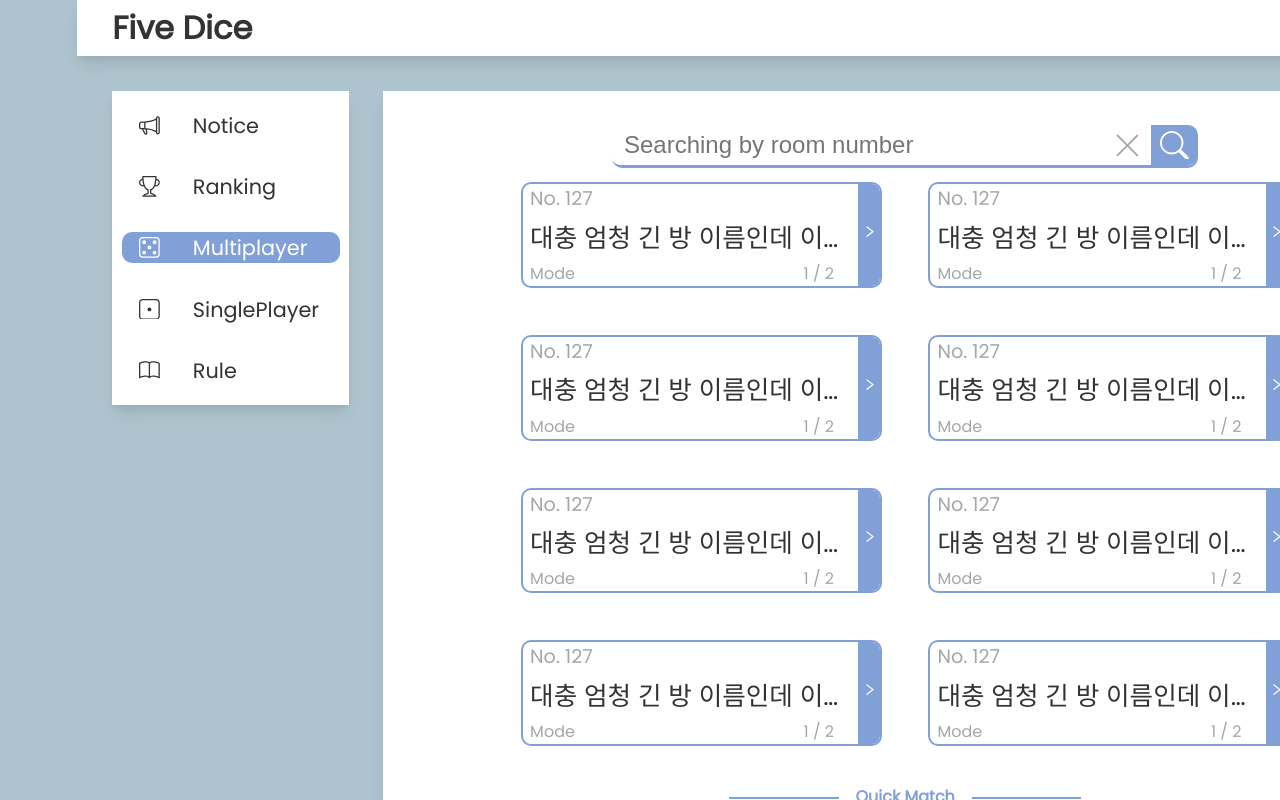
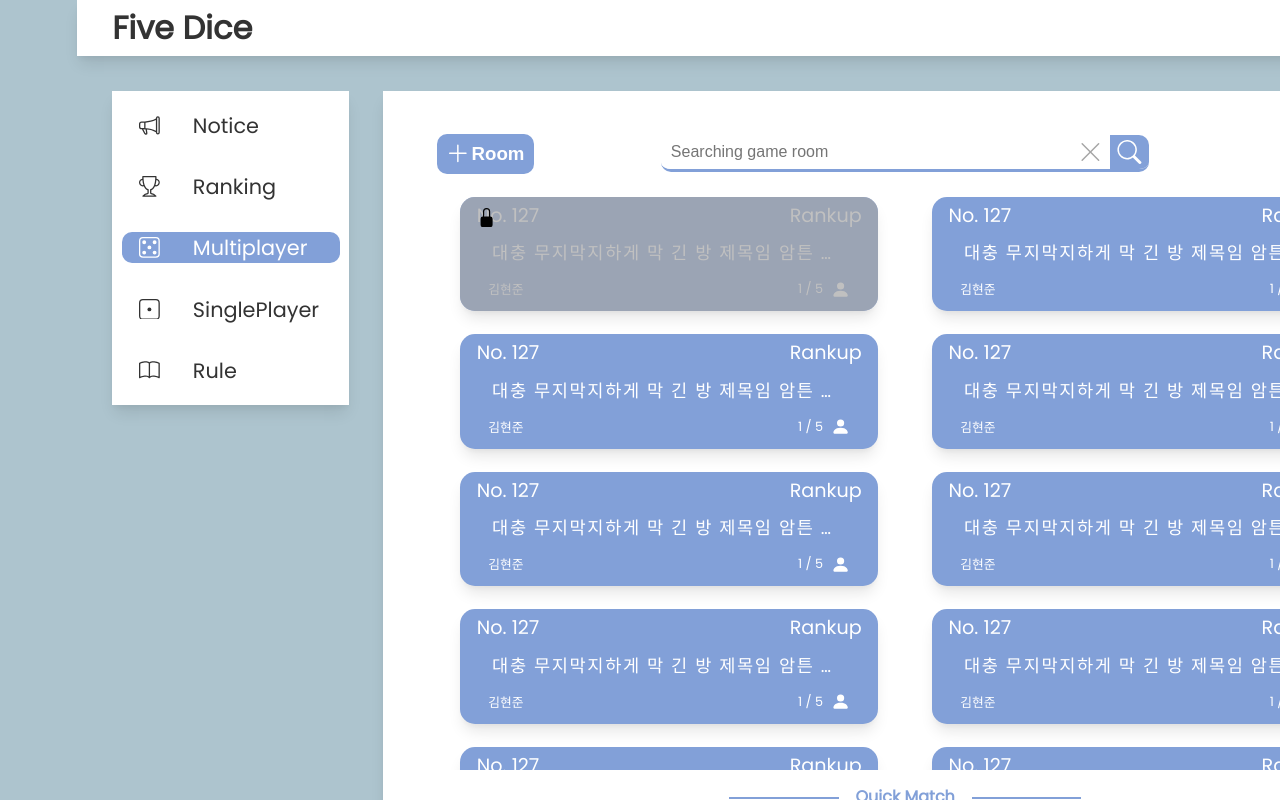
Before and after one commit to DL-Berkey/FiveDice, a React (Vite) app in the folder app/: page / in a window 1280 px wide. Shown: the top 800 px of the page. Built offline with nearby package versions, Linux system fonts and the light colour scheme.

Commit message:
Refactor styles of GameInfo components and child

```diff
--- a/app/src/components/GameInfo/GameInfo.tsx
+++ b/app/src/components/GameInfo/GameInfo.tsx
@@ -1,4 +1,6 @@
 import styled from "styled-components";
+
+import { BsPlusLg } from "react-icons/bs";
 
 import GameRoom from "./GameRoom";
 import GameRoomSearchBar from "./GameRoomSearchBar";
@@ -7,9 +9,35 @@ import GameModeSelectBar from "./GameModeSeleter/GameModeSelectBar";
 const GameInfo = () => {
     return (
         <Wrapper>
-            <GameRoomSearchBar />
+            <GameRoomNavigation>
+                <GameRoomCreateButton>
+                    <BsPlusLg />
+                    <span>Room</span>
+                </GameRoomCreateButton>
+                <GameRoomSearchBar />
+            </GameRoomNavigation>
             <GameRoomContainer>
-                <GameRoomList>{Array(18).fill(<GameRoom />)}</GameRoomList>
+                <GameRoomList>
+                    <GameRoom
+                        room_number={127}
+                        gamemode="Rankup"
+                        title="대충 무지막지하게 막 긴 방 제목임 암튼 그러함"
+                        owner="김현준"
+                        players={1}
+                        max_players={5}
+                        lock={true}
+                    />
+                    {Array(18).fill(
+                        <GameRoom
+                            room_number={127}
+                            gamemode="Rankup"
+                            title="대충 무지막지하게 막 긴 방 제목임 암튼 그러함"
+                            owner="김현준"
+                            players={1}
+                            max_players={5}
+                        />
+                    )}
+                </GameRoomList>
             </GameRoomContainer>
             <GameModeSelectBar />
         </Wrapper>
@@ -17,12 +45,15 @@ const GameInfo = () => {
 };
 
 const Wrapper = styled.section`
+    position: relative;
+
     flex: 7;
 
     display: flex;
     flex-direction: column;
     justify-content: space-between;
     align-items: center;
+    gap: 2%;
 
     padding: 2%;
 
@@ -31,27 +62,68 @@ const Wrapper = styled.section`
     box-shadow: var(--shadow);
 `;
 
+const GameRoomNavigation = styled.nav`
+    position: relative;
+
+    display: flex;
+    justify-content: center;
+    align-items: center;
+
+    width: 100%;
+    height: 8%;
+`;
+
+const GameRoomCreateButton = styled.button`
+    position: absolute;
+
+    top: 50%;
+    left: 2%;
+
+    transform: translateY(-50%);
+
+    display: flex;
+    align-items: center;
+    gap: 2%;
+
+    width: 10%;
+    height: 70%;
+
+    padding: 0 1%;
+
+    background: var(--blue);
+    border-radius: 10px;
+
+    & span {
+        font-size: 1.4em;
+        font-weight: 600;
+        color: white;
+    }
+
+    & svg {
+        font-size: 2em;
+
+        fill: white;
+    }
+`;
+
 const GameRoomContainer = styled.div`
-    width: 82%;
-    height: 82%;
+    flex: 1;
+
+    width: 95%;
+    overflow: scroll;
 `;
 
 const GameRoomList = styled.ul`
-    // 게임룸 먼저만들고 카드로 할지,뭘로할지 정하기
-
     display: grid;
-    grid-template-columns: repeat(2, 1fr);
-    grid-auto-rows: 18%;
-    grid-auto-flow: row;
-    row-gap: 8%;
+    grid-template-columns: 1fr 1fr;
+    grid-auto-rows: 20%;
+    row-gap: 4%;
     column-gap: 6%;
 
     width: 100%;
     height: 100%;
 
     padding: 0 2%;
-
-    overflow-y: scroll;
 `;
 
 export default GameInfo;
--- a/app/src/components/GameInfo/GameRoom.tsx
+++ b/app/src/components/GameInfo/GameRoom.tsx
@@ -1,86 +1,146 @@
 import styled from "styled-components";
-import { AiOutlineRight } from "react-icons/ai";
+import { BsFillPersonFill, BsLockFill } from "react-icons/bs";
 
-const GameRoom = () => {
+import { gamemode } from "@/types";
+
+interface Props {
+    room_number: number;
+    gamemode: gamemode;
+    title: string;
+    owner: string;
+    players: number;
+    max_players: number;
+    lock?: boolean;
+}
+
+const GameRoom = (props: Props) => {
     return (
         <Wrapper>
-            <RoomNum>No. 127</RoomNum>
-            <Title>대충 엄청 긴 방 이름인데 이제 어떻게 되려나</Title>
-            <Mode>Mode</Mode>
-            <Players>1 / 2</Players>
-            <JoinButton>
-                <AiOutlineRight />
-            </JoinButton>
+            <RoomData>
+                <span>No. {props.room_number}</span>
+                <span>{props.gamemode}</span>
+            </RoomData>
+            <Title>{props.title}</Title>
+            <GameData>
+                <div>{props.owner}</div>
+                <div>
+                    <span>
+                        {props.players} / {props.max_players}
+                    </span>
+                    <BsFillPersonFill />
+                </div>
+            </GameData>
+            <Lock isLock={props.lock ?? false}>
+                <BsLockFill />
+            </Lock>
         </Wrapper>
     );
 };
 
 const Wrapper = styled.li`
-    display: inline-grid;
-    grid-template-areas:
-        "room_num . join"
-        "title title join"
-        "mode players join";
-    grid-template-columns: 5fr 1fr 0.4fr;
-    grid-template-rows: 2fr 5fr 2fr;
-    align-items: center;
+    position: relative;
 
-    padding-left: 2%;
+    padding: 1% 4%;
 
-    border: 2px solid var(--blue);
-    border-radius: 10px;
+    background: var(--blue);
+    border-radius: 15px;
 
-    overflow: hidden;
+    box-shadow: var(--shadow);
 `;
 
-const RoomNum = styled.div`
-    grid: room_num;
+const RoomData = styled.div`
+    height: calc(100% / 3);
 
     font-size: 1.2rem;
-    color: rgb(166, 166, 166);
-`;
+    font-weight: 500;
 
-const Title = styled.div`
-    grid-area: title;
+    & span {
+        color: white;
+    }
 
-    width: 100%;
-    height: fit-content;
-
-    font-size: 1.6rem;
-    overflow: hidden;
-    text-overflow: ellipsis;
-    white-space: nowrap;
-`;
-
-const JoinButton = styled.button`
-    grid-area: join;
-
-    height: 100%;
-
-    font-size: 1.9rem;
-    font-weight: 700;
-    color: white;
-
-    background: var(--blue);
-
-    & > svg {
-        width: 70%;
-        height: 70%;
-
-        fill: white;
+    & :last-child {
+        float: right;
     }
 `;
 
-const Mode = styled.div`
-    grid-area: mode;
+const Title = styled.p`
+    height: calc(100% / 3);
 
-    color: rgb(166, 166, 166);
+    padding: 0 4%;
+
+    font-size: 1.1rem;
+    text-overflow: ellipsis;
+    white-space: nowrap;
+    overflow: hidden;
+    line-height: 2;
+    letter-spacing: 0.1rem;
+    color: white;
 `;
 
-const Players = styled.div`
-    grid-area: players;
+const GameData = styled.div`
+    display: flex;
+    justify-content: space-between;
+    align-items: center;
 
-    color: rgb(166, 166, 166);
+    height: calc(100% / 3);
+
+    padding: 0 3%;
+
+    font-size: 0.8rem;
+    color: white;
+
+    & div {
+        color: inherit;
+    }
+
+    & :last-child {
+        display: flex;
+        align-items: center;
+
+        color: inherit;
+
+        & span {
+            color: inherit;
+            margin-right: 0.5rem;
+        }
+
+        & svg {
+            fill: white;
+
+            /* width: auto;
+
+            height: 60%; */
+
+            font-size: 1.2rem;
+        }
+    }
+`;
+
+const Lock = styled.div<{ isLock: boolean }>`
+    position: absolute;
+    top: 0;
+    left: 0;
+
+    display: ${(props) => (props.isLock ? "block" : "none")};
+
+    width: 100%;
+    height: 100%;
+
+    background: rgba(166, 166, 166, 0.7);
+    border-radius: 15px;
+
+    z-index: 1;
+
+    & svg {
+        position: absolute;
+
+        top: 10%;
+        left: 4%;
+
+        font-size: 1.2rem;
+
+        fill: rgba(1, 1, 1, 1);
+    }
 `;
 
 export default GameRoom;
--- a/app/src/components/GameInfo/GameRoomSearchBar.tsx
+++ b/app/src/components/GameInfo/GameRoomSearchBar.tsx
@@ -4,7 +4,7 @@ import { BsXLg, BsSearch } from "react-icons/bs";
 const GameRoomSearchBar = () => {
     return (
         <Wrapper>
-            <input placeholder="Searching by room number" />
+            <input placeholder="Searching game room" />
             <FormButton className="delete_button" type="reset">
                 <BsXLg />
             </FormButton>
@@ -20,8 +20,8 @@ const Wrapper = styled.form`
 
     display: flex;
 
-    width: 60%;
-    height: 6%;
+    width: 50%;
+    height: 65%;
 
     border-bottom: 3px solid var(--blue);
     border-radius: 10px;
@@ -35,7 +35,8 @@ const Wrapper = styled.form`
         padding-left: 2%;
         padding-right: 8%;
 
-        font-size: 1.5rem;
+        font-size: 1rem;
+        font-weight: 500;
 
         border: none;
 
@@ -59,6 +60,8 @@ const FormButton = styled.button`
 
     & svg {
         fill: white;
+
+        height: 70%;
     }
 
     &.delete_button {
```
